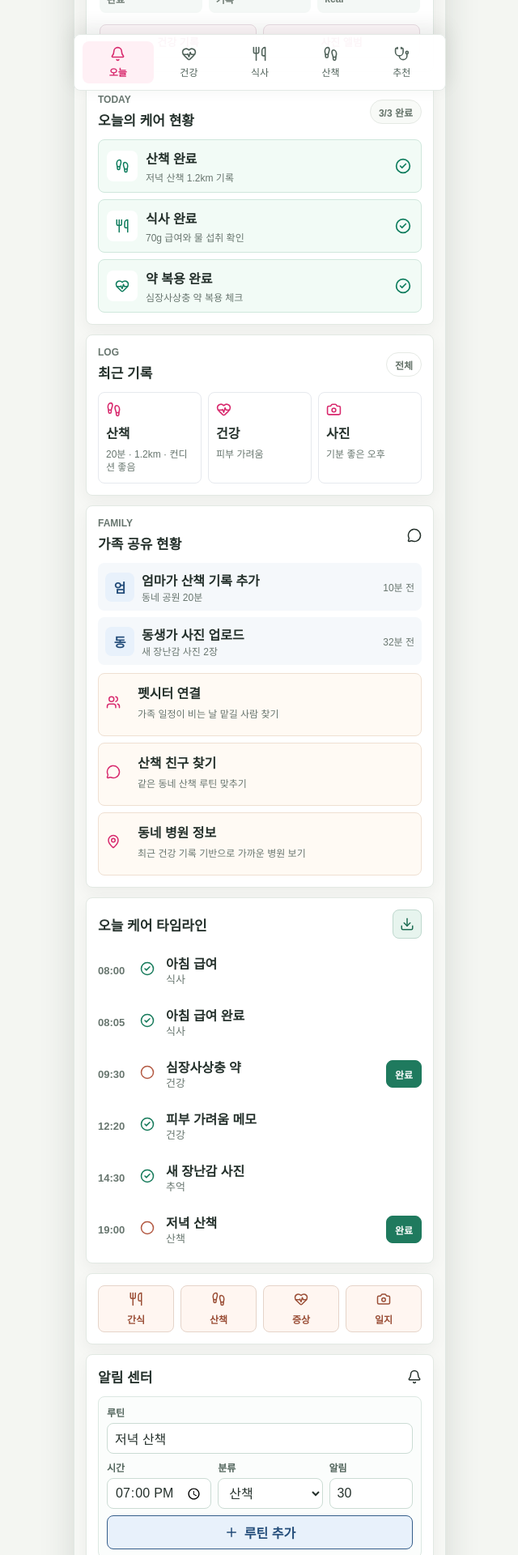
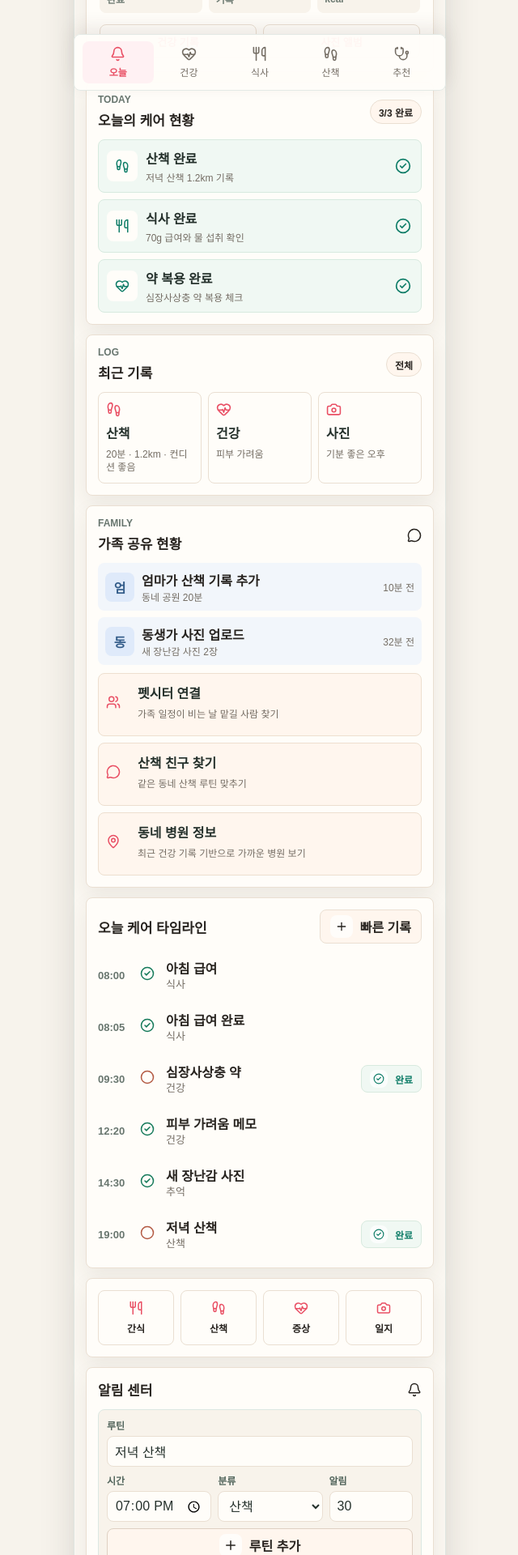
Before and after one commit to dlathdbsd1c4-sys/pet, a Next.js app: page / in a window 1280 px wide. Shown: the part 660-2580 px from the top of the page at 81% size, without its empty margins (319-959 px from the left). Built offline with nearby package versions, Linux system fonts and the light colour scheme.

Commit message:
style: polish care dashboard visual system

```diff
--- a/src/app/globals.css
+++ b/src/app/globals.css
@@ -1,5 +1,24 @@
 * {
   box-sizing: border-box;
+}
+
+:root {
+  --bg-app: #f7f3ec;
+  --bg-shell: #fbf8f2;
+  --surface: #fffdf9;
+  --surface-warm: #fff6ee;
+  --surface-sage: #f0f8f3;
+  --surface-blue: #f2f6fb;
+  --ink: #27231f;
+  --muted: #746d64;
+  --soft-muted: #948a7f;
+  --line: #eadfd2;
+  --line-strong: #ded0c2;
+  --accent-coral: #e94f64;
+  --accent-coral-soft: #fff1f3;
+  --accent-sage: #0f7d68;
+  --accent-blue: #345d8a;
+  --shadow-soft: 0 10px 26px rgba(65, 52, 40, 0.08);
 }
 
 html,
@@ -903,6 +922,263 @@ h2 {
   background: #24302b;
 }
 
+body {
+  background: var(--bg-app);
+  color: var(--ink);
+}
+
+.app-canvas {
+  background: var(--bg-app);
+}
+
+.mobile-shell {
+  background: var(--bg-shell);
+}
+
+.pet-select,
+.care-room-chip,
+.header-icon,
+.search-pill {
+  border: 1px solid rgba(234, 223, 210, 0.88);
+  background: rgba(255, 253, 249, 0.92);
+  box-shadow: var(--shadow-soft);
+}
+
+.pet-select {
+  color: var(--accent-coral);
+}
+
+.care-room-chip,
+.search-pill {
+  color: var(--muted);
+}
+
+.care-hero {
+  border-color: var(--line);
+  background: var(--surface);
+  box-shadow: var(--shadow-soft);
+}
+
+.hero-copy p {
+  color: var(--accent-coral);
+}
+
+.hero-copy h1 {
+  color: var(--ink);
+}
+
+.hero-copy span {
+  color: var(--muted);
+}
+
+.hero-pet-card,
+.profile-avatar {
+  border-color: #f0d9c5;
+  background: var(--surface-warm);
+  color: var(--accent-coral);
+}
+
+.status-strip div,
+.section-block,
+.quick-actions,
+.recommendation-slot,
+.pet-profile-card {
+  border-color: var(--line);
+  background: var(--surface);
+  box-shadow: var(--shadow-soft);
+}
+
+.metric,
+.profile-stats strong,
+.care-status-item > svg {
+  color: var(--accent-sage);
+}
+
+.status-strip span:last-child,
+.profile-meta,
+.care-status-item em,
+.family-feed-item p,
+.family-feed-item time,
+.recent-record-grid button span,
+.neighborhood-grid button span,
+.timeline-item p,
+.expert-row p,
+.calorie-band p,
+.helper-text {
+  color: var(--muted);
+}
+
+.section-chip,
+.ghost-action {
+  border-color: var(--line);
+  background: var(--surface-warm);
+  color: var(--ink);
+}
+
+.profile-stats span,
+.routine-form,
+.notice-row,
+.record-row,
+.expert-row {
+  background: #f8f3eb;
+}
+
+.profile-actions button,
+.recent-record-grid button,
+.neighborhood-grid button,
+.care-status-item {
+  border-color: var(--line);
+  background: var(--surface);
+}
+
+.profile-actions button,
+.recent-record-grid button svg,
+.neighborhood-grid button svg,
+.shortcut-rail button svg {
+  color: var(--accent-coral);
+}
+
+.care-status-item.done {
+  border-color: #d7eadf;
+  background: var(--surface-sage);
+}
+
+.status-icon {
+  background: var(--surface);
+  color: var(--accent-sage);
+}
+
+.family-feed-item {
+  background: var(--surface-blue);
+}
+
+.family-feed-item > span {
+  background: #dfeafa;
+  color: var(--accent-blue);
+}
+
+.neighborhood-grid button {
+  background: var(--surface-warm);
+  border-color: #eddfcf;
+}
+
+.shortcut-rail button,
+.quick-actions button {
+  border-color: var(--line);
+  background: var(--surface);
+  color: var(--ink);
+  box-shadow: none;
+}
+
+.quick-actions button {
+  min-height: 68px;
+  padding: 10px 8px;
+}
+
+.quick-actions button svg {
+  color: var(--accent-coral);
+}
+
+.surface-action,
+.action-button {
+  display: inline-flex;
+  align-items: center;
+  justify-content: center;
+  gap: 9px;
+  min-height: 42px;
+  border: 1px solid var(--line);
+  border-radius: 8px;
+  font-weight: 900;
+  letter-spacing: 0;
+}
+
+.surface-action {
+  padding: 0 12px;
+  background: var(--surface-warm);
+  color: var(--ink);
+  white-space: nowrap;
+}
+
+.action-button {
+  padding: 0 14px;
+}
+
+.action-icon {
+  display: inline-flex;
+  align-items: center;
+  justify-content: center;
+  width: 28px;
+  height: 28px;
+  flex: 0 0 28px;
+  border-radius: 8px;
+  background: rgba(255, 255, 255, 0.72);
+}
+
+.primary-action.action-button {
+  border-color: var(--ink);
+  background: var(--ink);
+  color: #ffffff;
+  box-shadow: 0 8px 18px rgba(39, 35, 31, 0.16);
+}
+
+.secondary-action.action-button {
+  border-color: var(--line-strong);
+  background: var(--surface-warm);
+  color: var(--ink);
+  box-shadow: none;
+}
+
+.small-action.action-button {
+  width: auto;
+  min-height: 34px;
+  padding: 0 10px;
+  border-color: #d8eadf;
+  background: var(--surface-sage);
+  color: var(--accent-sage);
+  font-size: 12px;
+}
+
+.small-action .action-icon {
+  width: 22px;
+  height: 22px;
+  flex-basis: 22px;
+}
+
+.field input,
+.compact-field input,
+.compact-field select {
+  border-color: var(--line);
+  background: var(--surface);
+}
+
+.calorie-band {
+  background: var(--surface-sage);
+}
+
+.calorie-band span {
+  color: var(--accent-sage);
+}
+
+.bottom-tabbar {
+  border-color: var(--line);
+  background: rgba(255, 253, 249, 0.96);
+  box-shadow: 0 -8px 22px rgba(65, 52, 40, 0.1);
+}
+
+.tab {
+  color: var(--muted);
+}
+
+.tab.active {
+  background: var(--accent-coral-soft);
+  color: var(--accent-coral);
+}
+
+.calendar-row button {
+  border-color: var(--ink);
+  background: var(--ink);
+}
+
 @media (min-width: 720px) {
   .app-canvas {
     padding: 28px;
--- a/src/components/mobile-care-app.tsx
+++ b/src/components/mobile-care-app.tsx
@@ -8,12 +8,12 @@ import {
   CheckCircle2,
   Circle,
   Dog,
-  Download,
   Footprints,
   HeartPulse,
   MapPin,
   MessageCircle,
   Navigation,
+  Play,
   Plus,
   Search,
   Stethoscope,
@@ -527,8 +527,11 @@ export function MobileCareApp() {
             <section className="section-block">
               <div className="section-title">
                 <h2>오늘 케어 타임라인</h2>
-                <button className="icon-button" onClick={downloadCalendar} type="button" aria-label="ICS 캘린더 다운로드">
-                  <Download size={18} />
+                <button className="surface-action" onClick={() => setActiveTab('today')} type="button">
+                  <span className="action-icon">
+                    <Plus size={16} />
+                  </span>
+                  빠른 기록
                 </button>
               </div>
               <div className="timeline">
@@ -541,7 +544,10 @@ export function MobileCareApp() {
                       <p>{categoryCopy(item.category)}</p>
                     </div>
                     {item.kind === 'routine' && item.status === 'due' && (
-                      <button className="small-action" onClick={() => completeRoutine(item.id)} type="button">
+                      <button className="small-action action-button" onClick={() => completeRoutine(item.id)} type="button">
+                        <span className="action-icon">
+                          <CheckCircle2 size={14} />
+                        </span>
                         완료
                       </button>
                     )}
@@ -599,8 +605,10 @@ export function MobileCareApp() {
                       <input inputMode="numeric" value={routineReminder} onChange={(event) => setRoutineReminder(event.target.value)} />
                     </label>
                   </div>
-                  <button className="secondary-action" onClick={addRoutine} type="button">
-                    <Plus size={18} />
+                  <button className="secondary-action action-button" onClick={addRoutine} type="button">
+                    <span className="action-icon">
+                      <Plus size={18} />
+                    </span>
                     루틴 추가
                   </button>
                 </div>
@@ -644,9 +652,11 @@ export function MobileCareApp() {
                 <span>증상 메모</span>
                 <input value={symptom} onChange={(event) => setSymptom(event.target.value)} />
               </label>
-              <button className="primary-action" onClick={() => addLog('health', symptom, ['피부', '가려움'])} type="button">
-                <Plus size={18} />
-                건강 기록 추가
+              <button className="primary-action action-button" onClick={() => addLog('health', symptom, ['피부', '가려움'])} type="button">
+                <span className="action-icon">
+                  <Plus size={18} />
+                </span>
+                기록 추가
               </button>
               <div className="record-list">
                 {careState.logs
@@ -677,9 +687,11 @@ export function MobileCareApp() {
                 <span>급여량 g</span>
                 <input inputMode="decimal" value={mealAmount} onChange={(event) => setMealAmount(event.target.value)} />
               </label>
-              <button className="primary-action" onClick={() => addLog('meal', `사료 ${mealAmount}g 급여`, ['사료', '급여'])} type="button">
-                <Plus size={18} />
-                급여 기록 추가
+              <button className="primary-action action-button" onClick={() => addLog('meal', `사료 ${mealAmount}g 급여`, ['사료', '급여'])} type="button">
+                <span className="action-icon">
+                  <Utensils size={18} />
+                </span>
+                급여 추가
               </button>
             </section>
             <section className="recommendation-slot">
@@ -704,12 +716,16 @@ export function MobileCareApp() {
                 <input inputMode="decimal" value={walkDistance} onChange={(event) => setWalkDistance(event.target.value)} />
               </label>
               <div className="walk-controls">
-                <button className="secondary-action" onClick={captureLocation} type="button">
-                  <MapPin size={18} />
-                  GPS 지점
+                <button className="secondary-action action-button" onClick={captureLocation} type="button">
+                  <span className="action-icon">
+                    <Play size={18} />
+                  </span>
+                  산책 시작
                 </button>
-                <button className="primary-action" onClick={() => addLog('walk', `${walkDistance}km 산책`, ['산책', locationConsent ? 'GPS' : '수동'])} type="button">
-                  <Plus size={18} />
+                <button className="primary-action action-button" onClick={() => addLog('walk', `${walkDistance}km 산책`, ['산책', locationConsent ? 'GPS' : '수동'])} type="button">
+                  <span className="action-icon">
+                    <MapPin size={18} />
+                  </span>
                   산책 저장
                 </button>
               </div>
```
Also changed, not shown: 1 other file (tests, documents, lock files or other folders).
